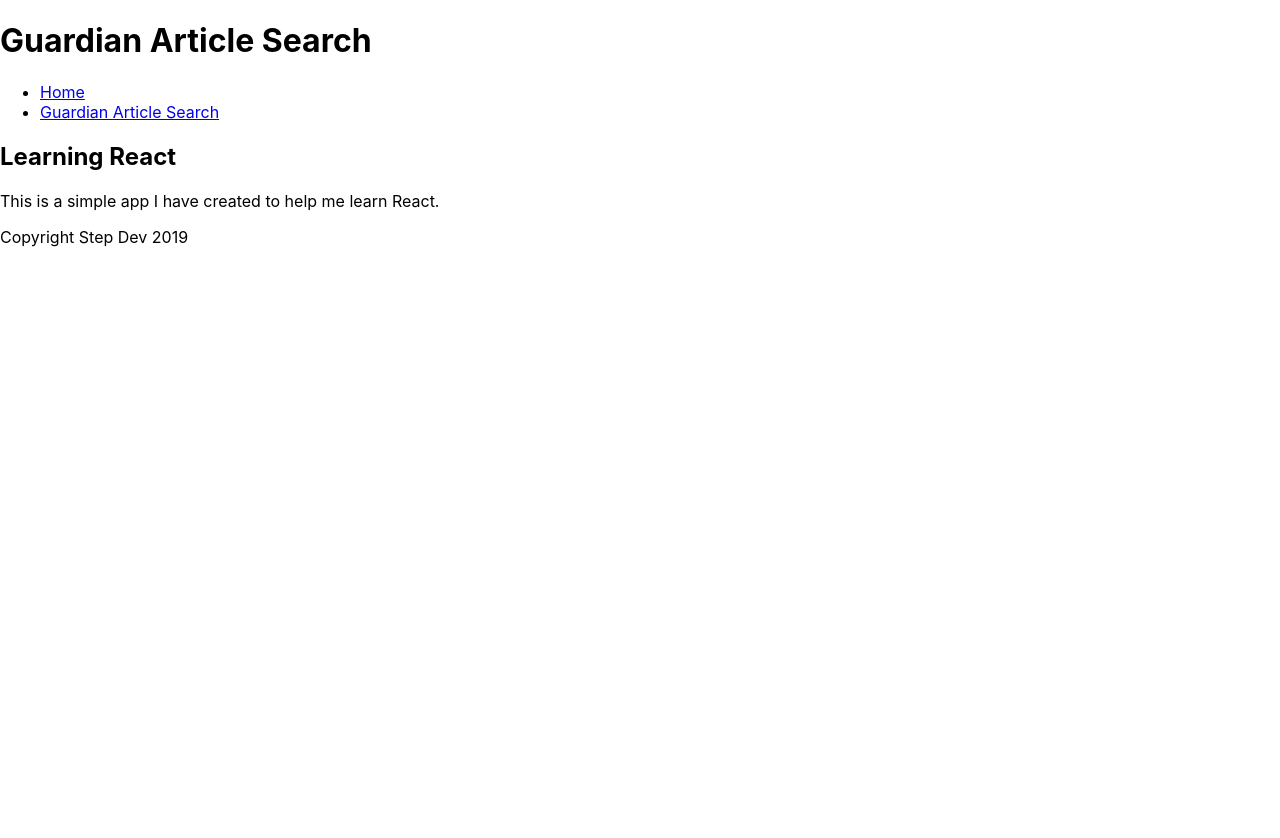
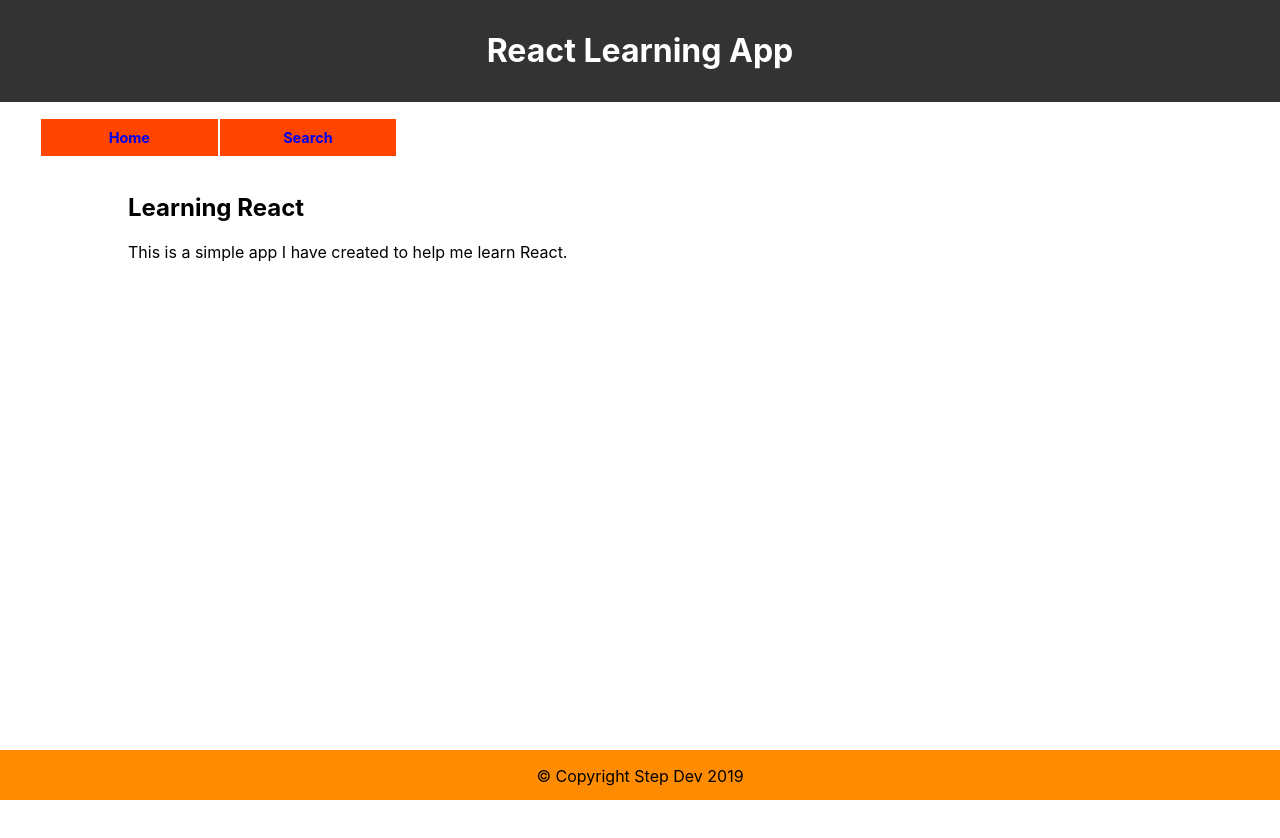
Before and after one commit to steppa/react-learning, a React (Create React App) app: page /#/ in a window 1280 px wide. Shown: the top 838 px of the page. Before the commit the page ends 800 px from the top, so only its background shows below. Built offline with nearby package versions, Linux system fonts and the light colour scheme.

Commit message:
Basic styling added, some component reafactoring

```diff
--- a/src/App.js
+++ b/src/App.js
@@ -23,9 +23,9 @@
         <HashRouter>
           <ul className="headMenu">
             <li><NavLink to="/">Home</NavLink></li>
-            <li><NavLink to="GuardianSearch">Guardian Article Search</NavLink></li>
+            <li><NavLink to="GuardianSearch">Search</NavLink></li>
           </ul>
-          <div className="content">
+          <div className="content" id="contentContainer">
             <Route exact path="/" component={Home}/>
             <Route path="/GuardianSearch" component={ArticleSearch}/>
           </div>
--- a/src/components/ArticleList.js
+++ b/src/components/ArticleList.js
@@ -1,10 +1,6 @@
 import React from 'react';
 
 class ArticleList extends React.Component {
-  constructor(props){
-    super(props);
-  }
-
 
   render(){
     const items = this.props.articles;
--- a/src/components/ArticleSearch.js
+++ b/src/components/ArticleSearch.js
@@ -70,7 +70,7 @@
         <form onSubmit={this.handleSubmit}>
           <div id='searchbar'>
             <Input type={'text'}
-                   title= {'Search for Articles'}
+                   title= {'Search for Articles: '}
                    name= {'search'}
                    value={this.state.searchText}
                    placeholder = {'Enter a search'}
--- a/src/components/Footer.js
+++ b/src/components/Footer.js
@@ -4,7 +4,7 @@
   render(){
     return(
       <footer>
-        <p> Copyright Step Dev 2019 </p>
+        <p>&#169; Copyright Step Dev 2019 </p>
       </footer>
     )
   }
--- a/src/components/Header.js
+++ b/src/components/Header.js
@@ -7,11 +7,8 @@
 
     return (
       <header>
-      <h1>Guardian Article Search</h1>
+      <h1>React Learning App</h1>
     </header>)
   }
 }
-
-
-
 export default Header;
--- a/src/index.css
+++ b/src/index.css
@@ -11,3 +11,78 @@
   font-family: source-code-pro, Menlo, Monaco, Consolas, "Courier New",
     monospace;
 }
+
+#main{
+  height:100vh;
+}
+
+#main {
+  margin-bottom: 100px;
+}
+
+footer {
+  text-align: center;
+  position:fixed;
+  left:0;
+  bottom: 0;
+  height: 50px;
+  width:100%;
+  background-color: darkorange;
+}
+
+.headMenu {
+  list-style: none;
+  display: table;
+
+}
+
+.headMenu li {
+  display: table-cell;
+  width: 20%;
+  padding: 10px;
+  vertical-align: middle;
+  background-color: orangered;
+  border:1px white solid;
+  color:white;
+  font-weight:bold;
+  font-size: .9em;
+  text-align: center;
+}
+
+.headMenu li a{
+
+  text-decoration: none;
+
+}
+
+.headMenu li a:visited {
+  color: white;
+  text-decoration: none;
+}
+
+
+
+#contentContainer {
+
+}
+
+header {
+  background-color: #333;
+  color: #fff;
+  padding: 10px;
+  text-align: center;
+}
+
+input {
+  margin-left:5px;
+}
+
+#searchbar .form-group {
+  display: inline-block;
+}
+
+#contentContainer {
+  position: fixed;
+  width: 80%;
+  left: 10%;
+}
```
